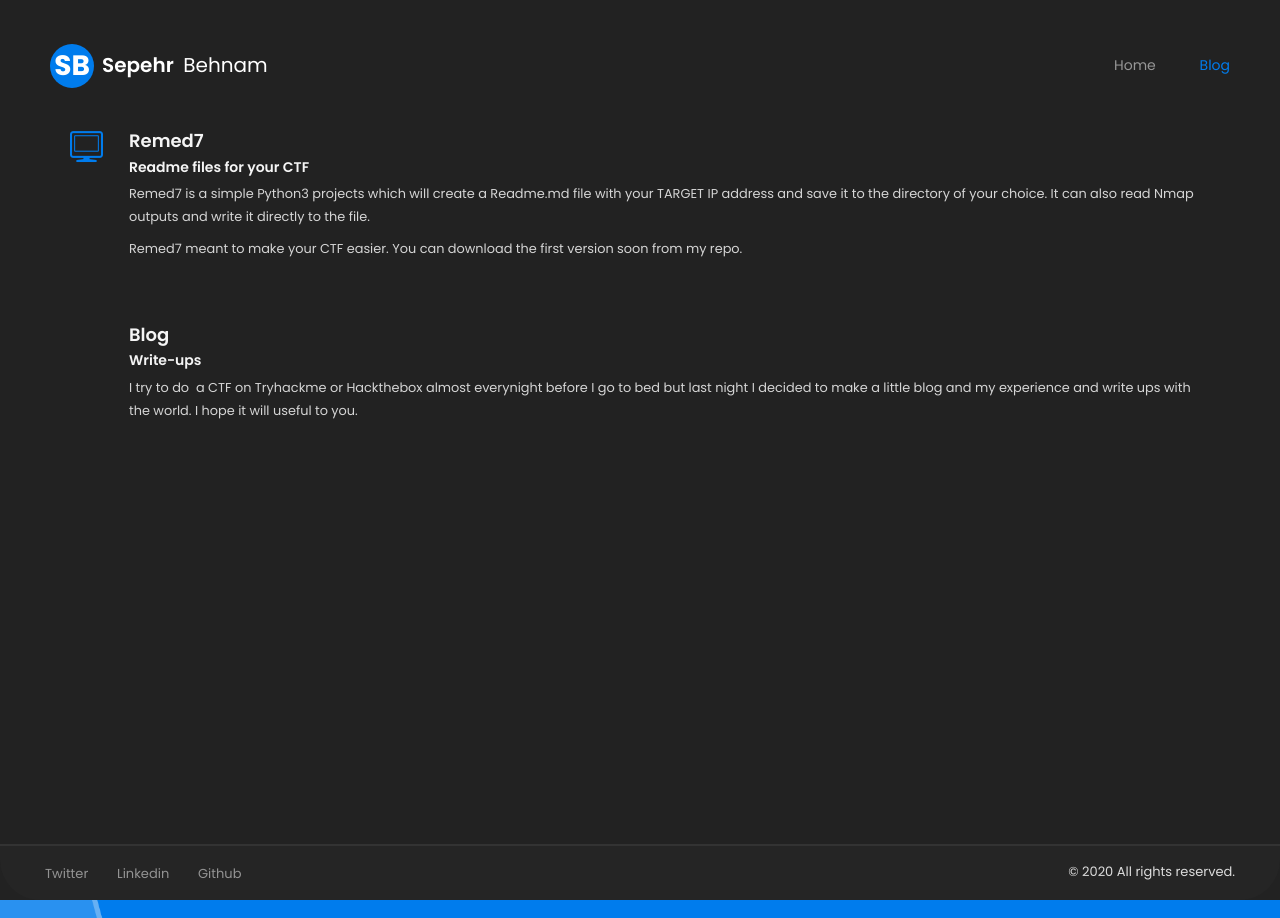
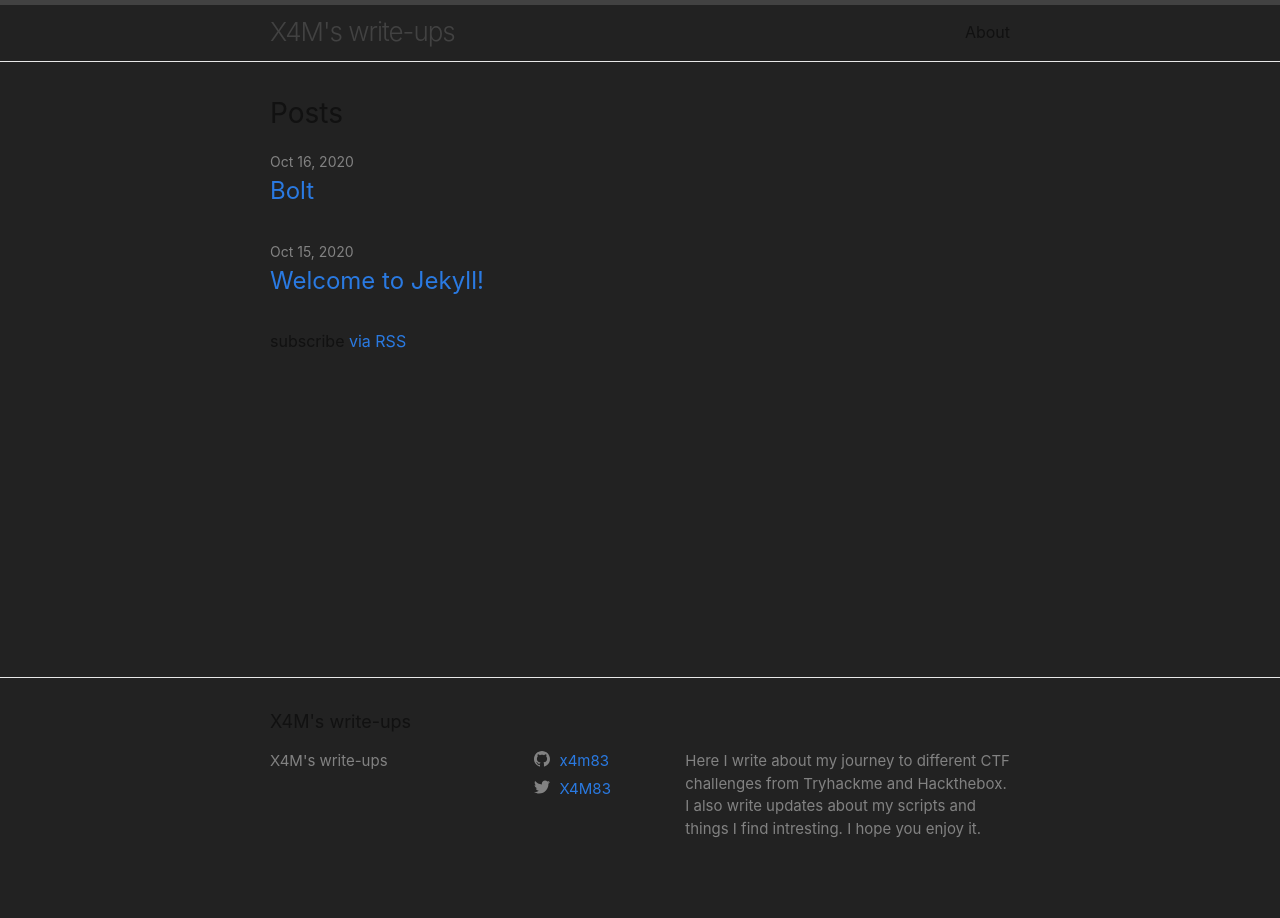
Before and after one commit to x4m83/blog, a Jekyll site: the page built from index.markdown, in a window 1280 px wide. Built offline with Jekyll 4.4.1, drawn with Linux system fonts in a browser that asks for light colours.

Commit message:
theme change

```diff
--- a/_layouts/home.html
+++ b/_layouts/home.html
@@ -1,184 +1,37 @@
-<!DOCTYPE html>
-<html lang="en" class="no-js">
-  <head>
-    <meta charset="UTF-8" />
-    <meta http-equiv="X-UA-Compatible" content="IE=edge">
-    <title>Sepehr Behnam</title>
-    <meta name="viewport" content="width=device-width, initial-scale=1.0, maximum-scale=1.0, user-scalable=no">
-    <meta name="description" content="Computer Networking, Cyber Security and Programming" />
-    <meta name="keywords" content="sepehr behnam, resume, portfolio" />
-    <meta name="author" content="lmpixels" />
-    <link rel="shortcut icon" href="favicon.ico">
+---
+layout: default
+---
 
-
-    <link rel="stylesheet" href="css/normalize.css" type="text/css">
-    <link rel="stylesheet" href="css/bootstrap.min.css" type="text/css">
-    <link rel="stylesheet" href="css/owl.carousel.css" type="text/css">
-    <link rel="stylesheet" href="css/magnific-popup.css" type="text/css">
-    <link rel="stylesheet" href="css/main.css" type="text/css">
-
-    <script src="js/modernizr.custom.js"></script>
-  </head>
-
-  <body class="page">
-
-    <div class="lm-animated-bg"></div>
-
-    <!-- Loading animation -->
-    <div class="preloader">
-      <div class="preloader-animation">
-        <div class="preloader-spinner">
-        </div>
-      </div>
-    </div>
-    <!-- /Loading animation -->
-
-
-
-    <div class="page-scroll">
-      <div id="page_container" class="page-container bg-move-effect" data-animation="transition-flip-in-right">
-
-        <!-- Header -->
-        <header id="site_header" class="header">
-          <div class="header-content clearfix">
-
-            <!-- Text Logo -->
-            <div class="text-logo">
-              <a href="index.html">
-                <div class="logo-symbol">SB</div>
-                <div class="logo-text">Sepehr&nbsp; <span>Behnam</span></div>
-              </a>
-            </div>
-            <!-- /Text Logo -->
-
-            <!-- Navigation -->
-            <div class="site-nav mobile-menu-hide">
-              <ul class="leven-classic-menu site-main-menu">
-                <li class="menu-item menu-item-has-children current-menu-item">
-                <li class="menu-item">
-					                <li class="menu-item">
-                <a href="https://x4m83.github.io/">Home</a> </li>
-                <a href="https://x4m83.github.io/blog/">Blog</a>
-</li>
-              </ul>
-            </div>
-
-            <!-- Mobile Menu Toggle -->
-            <a class="menu-toggle mobile-visible">
-              <i class="fa fa-bars"></i>
-            </a>
-            <!-- Mobile Menu Toggle -->
-          </div>
-        </header>
-        <!-- /Header -->
-
-        <div id="main" class="site-main">
-          <div id="main-content" class="single-page-content">
-            <div id="primary" class="content-area">
-              <div id="content" class="page-content site-content single-post" role="main">
-                <!-- Home Page Top Part -->
-                <div class="row">
-
-                </div>
-                <!-- Home Page Top Part -->
-
-                <!-- Services -->
-                <div class="row">
-                  <div class="col-xs-12 col-sm-12">
-
-                    <div class="block-title">
-                        {%- if page.title -%}
+<div class="home">
+  <style>
+  body {background-color: #222222;}
+</style>
+  {%- if page.title -%}
     <h1 class="page-heading">{{ page.title }}</h1>
   {%- endif -%}
-                    </div>
-                  </div>
-                </div>
 
-                <div class="row">
-                  <div class="col-xs-12 col-sm-6 col-lg-12">
-                    <div class="info-list-w-icon">
-                      <div class="info-block-w-icon">
-                        <div class="ci-icon">
-                          <i class="linecons linecons-display"></i>
-                        </div>
+  {{ content }}
 
-                        <div class="ci-text">
-                          <h4> Remed7</h4>
-                          <h6>Readme files for your CTF</h6>
-<p>Remed7 is a simple Python3 projects which will create a Readme.md file with your TARGET IP address and save it to the directory of your choice. It can also read Nmap outputs and write it directly to the file.</p>
-                          <p>Remed7 meant to make your CTF easier. You can download the first version soon from my repo.</p>
-                          <p>&nbsp;</p>
-                        </div>
-                      </div>
-     <div class="row">
-                  <div class="col-xs-12 col-sm-6 col-lg-12">
-                    <div class="info-list-w-icon">
-                      <div class="info-block-w-icon">
-                        <div class="ci-icon">
-                        </div>
+  {%- if site.posts.size > 0 -%}
+    <h2 class="post-list-heading">{{ page.list_title | default: "Posts" }}</h2>
+    <ul class="post-list">
+      {%- for post in site.posts -%}
+      <li>
+        {%- assign date_format = site.minima.date_format | default: "%b %-d, %Y" -%}
+        <span class="post-meta">{{ post.date | date: date_format }}</span>
+        <h3>
+          <a class="post-link" href="{{ post.url | relative_url }}">
+            {{ post.title | escape }}
+          </a>
+        </h3>
+        {%- if site.show_excerpts -%}
+          {{ post.excerpt }}
+        {%- endif -%}
+      </li>
+      {%- endfor -%}
+    </ul>
 
-                        <div class="ci-text">
-                          <h4> Blog</h4>
-                          <h6>Write-ups&nbsp;</h6>
-<p>I try to do&nbsp; a CTF on Tryhackme or Hackthebox almost everynight before I go to bed but last night I decided to make a little blog and my experience and write ups with the world. I hope it will useful to you.</p>
-                          <p>&nbsp;</p>
-                        </div>
+    <p class="rss-subscribe">subscribe <a href="{{ "/feed.xml" | relative_url }}">via RSS</a></p>
+  {%- endif -%}
 
-                    </div>
-                  </div>
-
-
-                    </div>
-                  </div>
-                </div>
-                <!-- /Services -->
-
-                <!-- /Pricing -->
-              </div>
-
-              </div>
-            </div>
-          </div>
-        </div>
-
-        <!-- Footer -->
-        <footer class="site-footer clearfix">
-          <div class="footer-social">
-            <ul class="footer-social-links">
-              <li>
-                <a href="#" target="https://twitter.com/X4M83">Twitter</a>
-              </li>
-
-              <li>
-                <a href="#" target="https://www.linkedin.com/in/sepehrbehnam/">Linkedin</a>
-              </li>
-
-              <li>
-                <a href="#" target="https://github.com/x4m83/">Github</a>
-              </li>
-            </ul>
-          </div>
-
-          <div class="footer-copyrights">
-            <p>© 2020 All rights reserved.</p>
-          </div>
-        </footer>
-        <!-- /Footer -->
-
-      </div>
-    </div>
-
-    <script src="js/jquery-2.1.3.min.js"></script>
-    <script src="js/imagesloaded.pkgd.min.js"></script>
-    <script src='https://www.google.com/recaptcha/api.js'></script>
-    <script src="js/bootstrap.min.js"></script>
-    <script src='js/jquery.shuffle.min.js'></script>
-    <script src='js/masonry.pkgd.min.js'></script>
-    <script src='js/owl.carousel.min.js'></script>
-    <script src="js/jquery.magnific-popup.min.js"></script>
-    <script src="https://maps.googleapis.com/maps/api/js?key=AIzaSyCrDf32aQTCVENBhFJbMBKOUTiUAABtC2o"></script>
-    <script src="js/jquery.googlemap.js"></script>
-    <script src="js/validator.js"></script>
-    <script src="js/main.js"></script>
-  </body>
-</html>
+</div>
```
Also changed, not shown: _layouts/home2.html (added, +156 -0 lines), _layouts/homebackup.html (deleted, +0 -37 lines).
